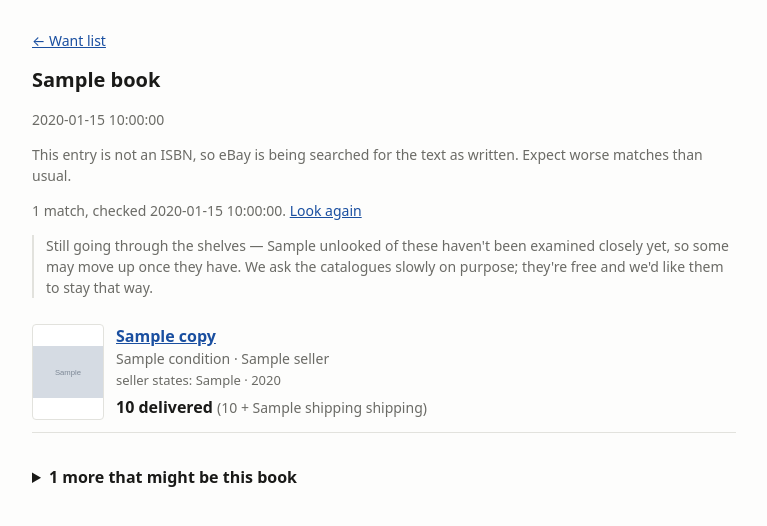
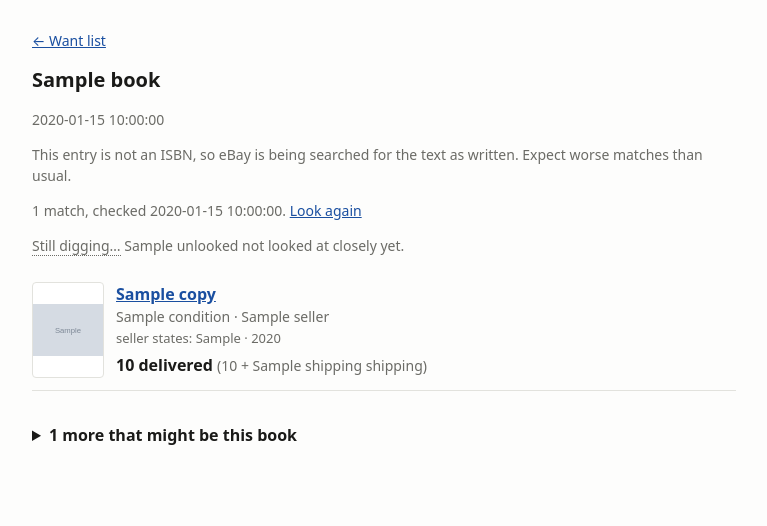
Before and after one commit to loserpoints/book-watch, a Python web app: template src/book_watch/web/templates/book.html in a window 1280 px wide. Shown: the part 49-575 px from the top of the page, without its empty margins (256-1023 px from the left). Run offline with Jinja, Linux system fonts and the light colour scheme; the template is opened without the code that fills it: most values are stand-ins (such as "Sample title", 1, 10 or a date in 2020); grey boxes marked "Sample" are stand-in pictures.

Commit message:
Three words on the page, the reasoning on hover
The note explaining why copies are still uncertain was four lines of
prose in a app that says everything else in six words. It now reads
"Still digging… 6 not looked at closely yet." and carries the rest in a
title, with a dotted underline so the hover is not a secret.

What is hidden is context, never the fact. `title` does not survive a
touchscreen and is not reliably read out, so the visible line has to say
the news by itself — which is what the test asserts.

Co-Authored-By: Claude Opus 5 <noreply@anthropic.com>
Claude-Session: https://claude.ai/code/session_017qbUDJ2Tnj7GuGaXJV6Dw1

```diff
--- a/src/book_watch/web/templates/base.html
+++ b/src/book_watch/web/templates/base.html
@@ -105,7 +105,12 @@ form.add button, button.secondary { font-weight: 600; }
 button.remove { padding: 0.35rem 0.6rem; font-size: 0.875rem; }
 form.override { margin-top: 0.5rem; }
 .declared { font-size: 0.8125rem; margin-top: 0.15rem; }
-.still-looking { border-left: 2px solid var(--line); padding-left: 0.75rem; }
+/* The dotted underline is the only thing telling a reader there is more to
+   read. Without it the hover is a secret. */
+.digging span[title] {
+  border-bottom: 1px dotted currentColor;
+  cursor: help;
+}
 details.maybe { margin-top: 1.5rem; }
 details.maybe summary { cursor: pointer; font-weight: 600; padding: 0.5rem 0; }
 /* The candidate picker reuses .entry's row shape, so a book being chosen and
--- a/src/book_watch/web/templates/book.html
+++ b/src/book_watch/web/templates/book.html
@@ -30,13 +30,19 @@
   </p>
 
   {% if unlooked %}
-    {# Honest rather than hidden. The first look at a new book is genuinely
-       less certain than the second, and a spinner would claim otherwise. #}
-    <p class="muted still-looking">
-      Still going through the shelves — {{ unlooked }} of these haven't been
-      examined closely yet, so some may move up once they have. We ask the
-      catalogues slowly on purpose; they're free and we'd like them to stay
-      that way.
+    {# Honest rather than hidden: the first look at a new book is genuinely
+       less certain than the second, and a spinner would claim otherwise.
+
+       Three words on the page, the reasoning on hover. The short version has
+       to stand on its own, because `title` does not survive a touchscreen
+       and is not reliably read out — so what is hidden here is context, never
+       the fact itself. #}
+    <p class="muted digging">
+      <span title="A copy has to declare its ISBN, or match a product the
+catalogue knows, before we call it a match. Checking that means asking eBay
+and Open Library about each one — slowly, on purpose. They are free, and we
+would like them to stay that way.">Still digging…</span>
+      {{ unlooked }} not looked at closely yet.
     </p>
   {% endif %}
 
```
Also changed, not shown: docs/decisions.md (+8 -0 lines), tests/test_web_listings.py (+5 -1 lines).
